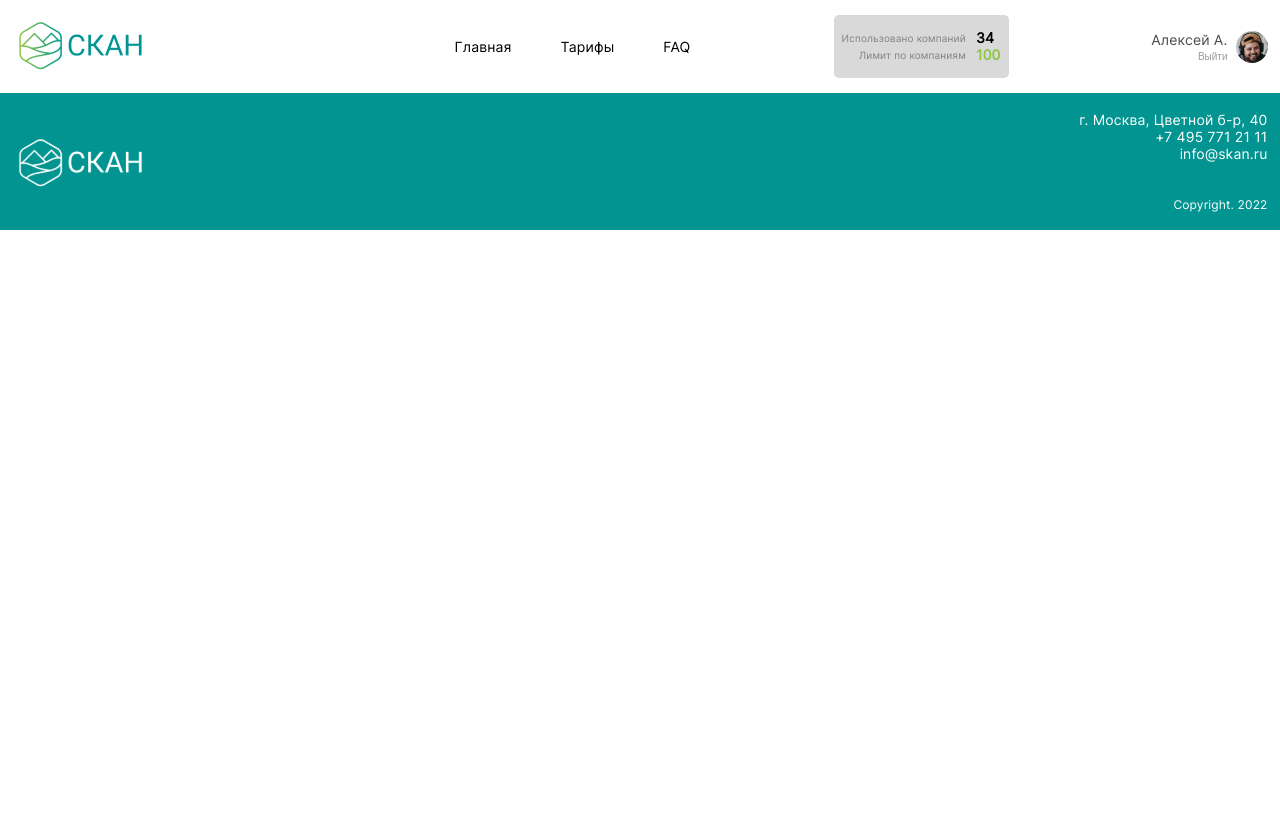
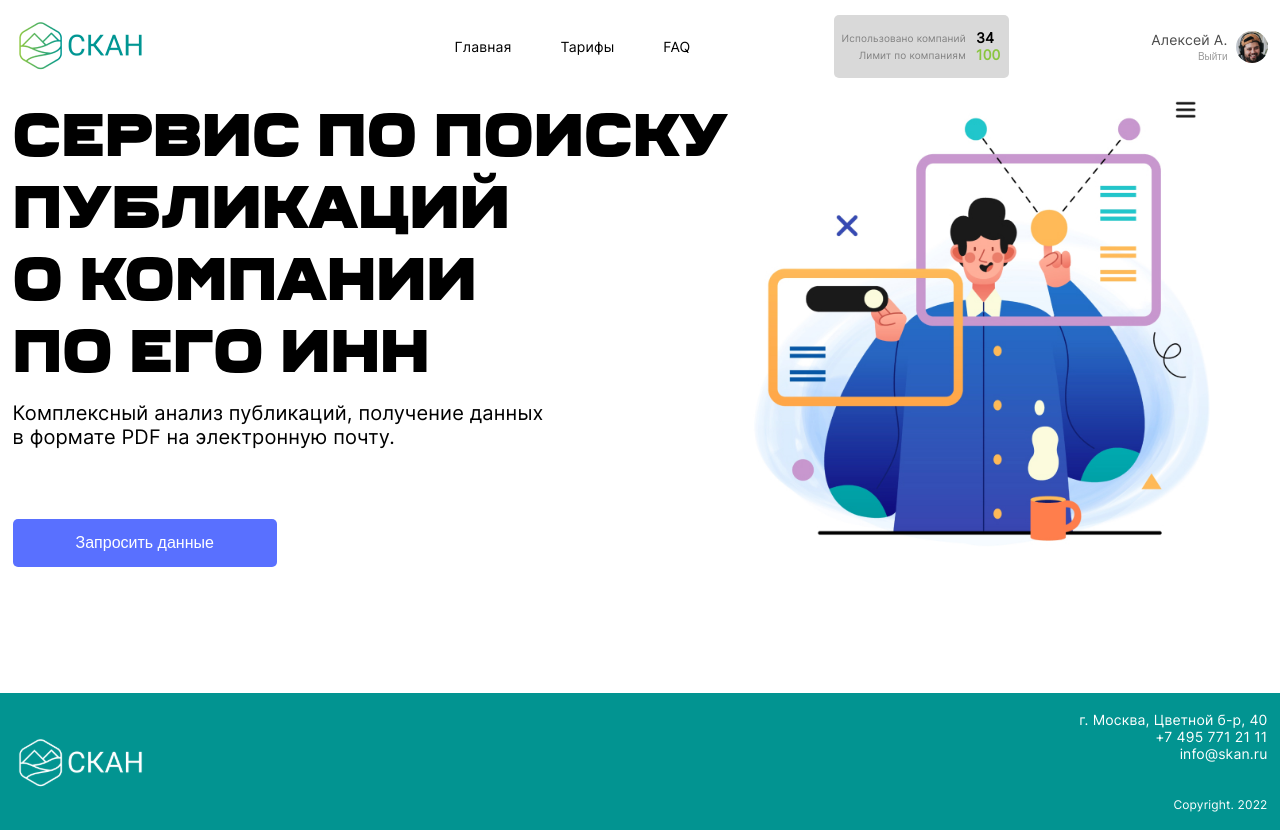
Before and after one commit to ZerruKun/sf-scan-service, a React (Create React App) app: page / in a window 1280 px wide. Before the commit the page ends 800 px from the top, so only its background shows below. Built offline with nearby package versions, Linux system fonts and the light colour scheme.

Commit message:
SerchService component basic layout.

```diff
--- a/src/App.js
+++ b/src/App.js
@@ -1,11 +1,13 @@
 import './App.css';
 import Footer from './components/Bottom/Footer/Footer';
+import Main from './components/Middle/Main/Main';
 import Header from './components/Top/Header/Header';
 
 function App() {
   return (
     <div className="App">
       <Header />
+      <Main />
       <Footer />
     </div>
   );
--- /dev/null
+++ b/src/components/Middle/Main/Main.jsx
@@ -0,0 +1,13 @@
+import React from 'react'
+import Landing from '../../../pages/Landing/Landing'
+import styles from "./Main.module.css"
+
+const Main = () => {
+  return (
+    <div className={styles.general}>
+      <Landing />
+    </div>
+  )
+}
+
+export default Main
--- /dev/null
+++ b/src/components/Middle/Main/Main.module.css
@@ -0,0 +1,6 @@
+.general {
+    max-width: 1255px;
+    width: 100%;
+    margin: 0 auto;
+    display: flex;
+}
--- /dev/null
+++ b/src/components/Middle/SerchService/SerchService.jsx
@@ -0,0 +1,19 @@
+import React from 'react'
+import styles from "./SerchService.module.css"
+
+const SerchService = () => {
+  return (
+    <div className={styles.general}>
+      <div className={styles.title}>
+        <h1>сервис по поиску публикаций<br/>о компании<br/>по его ИНН</h1>
+        <p>
+            Комплексный анализ публикаций, получение данных в формате PDF на электронную почту.
+        </p>
+        <button>Запросить данные</button>
+      </div>
+      <div className={styles.image}></div>
+    </div>
+  )
+}
+
+export default SerchService
--- /dev/null
+++ b/src/components/Middle/SerchService/SerchService.module.css
@@ -0,0 +1,43 @@
+.general {
+    display: flex;
+}
+
+.title {
+    width: 100%;
+    display: flex;
+    flex-direction: column;
+    align-items: flex-start;
+}
+
+.title h1 {
+    margin-bottom: 20px;
+    font-family: 'Ferry';
+    font-style: normal;
+    font-weight: 900;
+    font-size: 60px;
+    line-height: 72px;
+}
+
+.title p {
+    max-width: 540px;
+    margin-bottom: 70px;
+    font-size: 20px;
+    line-height: 24px;
+}
+
+.title button {
+    padding: 15px 63px;
+    border-radius: 5px;
+    color: #FFFFFF;
+    background-color: #5970FF;
+}
+
+.image {
+    max-width: 500px;
+    width: 100%;
+    height: 600px;
+    display: flex;
+    background-image: url("../../../images/landing/service.jpg");
+    background-size: contain;
+    background-repeat: no-repeat;
+}
--- /dev/null
+++ b/src/pages/Landing/Landing.jsx
@@ -0,0 +1,12 @@
+import React from 'react'
+import SerchService from '../../components/Middle/SerchService/SerchService'
+
+const Landing = () => {
+  return (
+    <div>
+      <SerchService />
+    </div>
+  )
+}
+
+export default Landing
```
Also changed, not shown: src/images/landing/service.jpg (added), src/pages/Landing/Landing.module.css (added).
